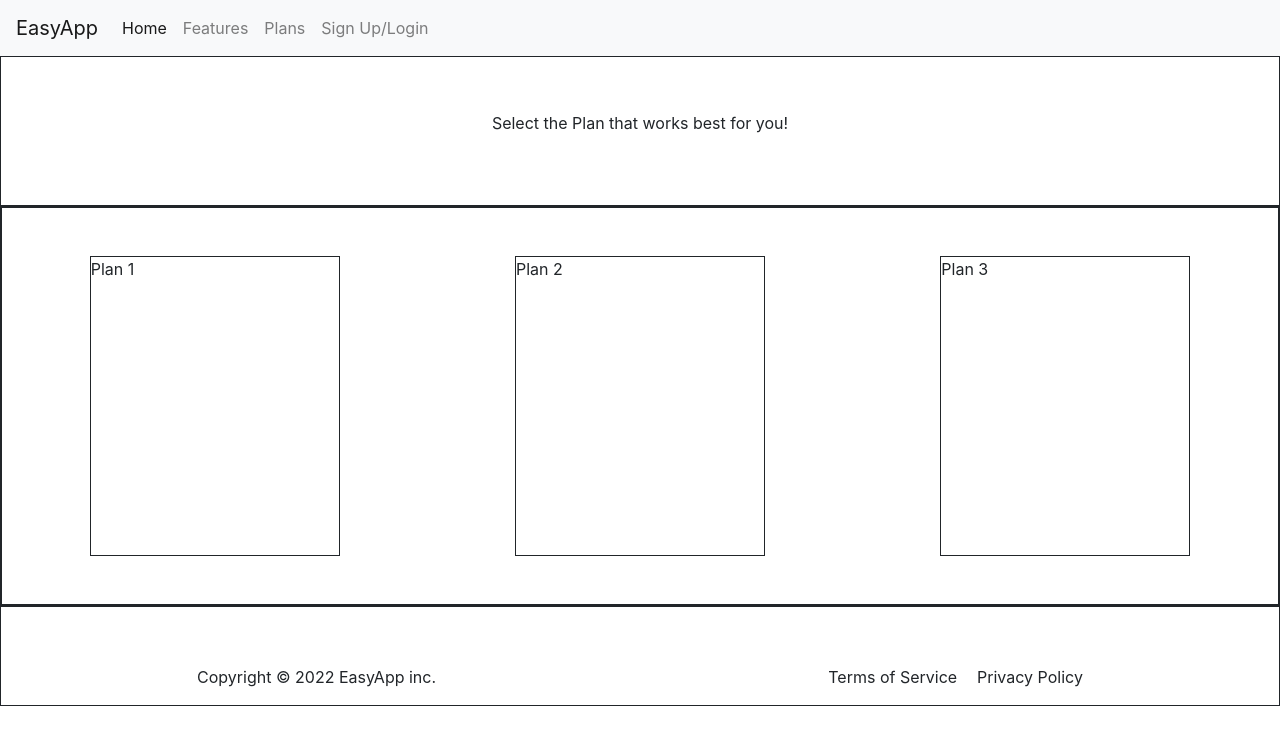
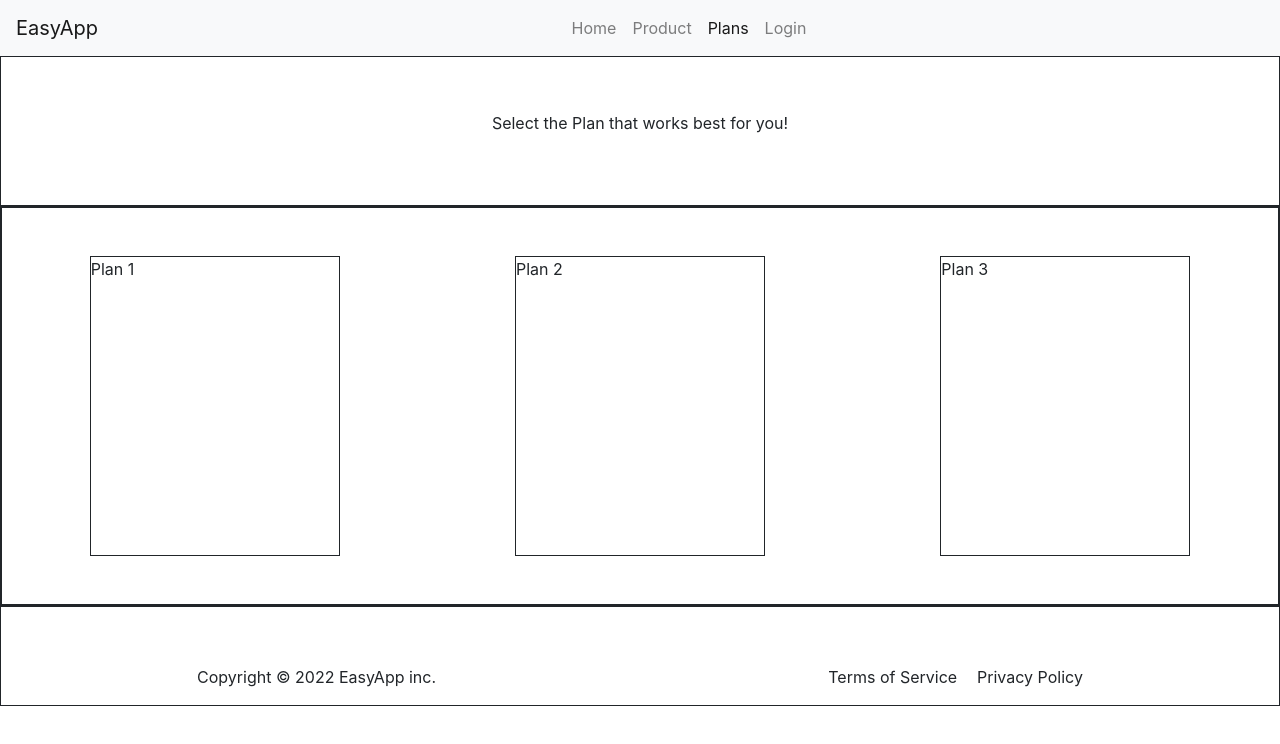
Before and after one commit to nateowen/creative-project, a plain HTML site: page linked-pages/plans.html in a window 1280 px wide. Drawn offline with nearby package versions, Linux system fonts and the light colour scheme; files that its build step writes are made by us from their sources.

Commit message:
Fixing navbar in Plans page

```diff
--- a/plans.html
+++ b/linked-pages/plans.html
@@ -7,23 +7,23 @@
     </head>
 
     <nav class="navbar navbar-expand-lg navbar-light bg-light">
-      <a class="navbar-brand" href="#">EasyApp</a>
+      <a class="navbar-brand" href="../index.html">EasyApp</a>
       <button class="navbar-toggler" type="button" data-toggle="collapse" data-target="#navbarNav" aria-controls="navbarNav" aria-expanded="false" aria-label="Toggle navigation">
         <span class="navbar-toggler-icon"></span>
       </button>
-      <div class="collapse navbar-collapse" id="navbarNav">
+      <div class="collapse navbar-collapse justify-content-center" id="navbarNav">
         <ul class="navbar-nav">
-          <li class="nav-item active">
-            <a class="nav-link" href="#">Home </a>
+          <li class="nav-item">
+            <a class="nav-link" href="../index.html">Home </a>
           </li>
           <li class="nav-item">
-            <a class="nav-link" href="#">Features</a>
+            <a class="nav-link" href="product.html">Product</a>
           </li>
-          <li class="nav-item">
+          <li class="nav-item active">
             <a class="nav-link" href="#">Plans<span class="sr-only">(current)</span></a>
           </li>
           <li class="nav-item">
-            <a class="nav-link" href="#">Sign Up/Login</a>
+            <a class="nav-link" href="login.html">Login</a>
           </li>
         </ul>
       </div>
```
